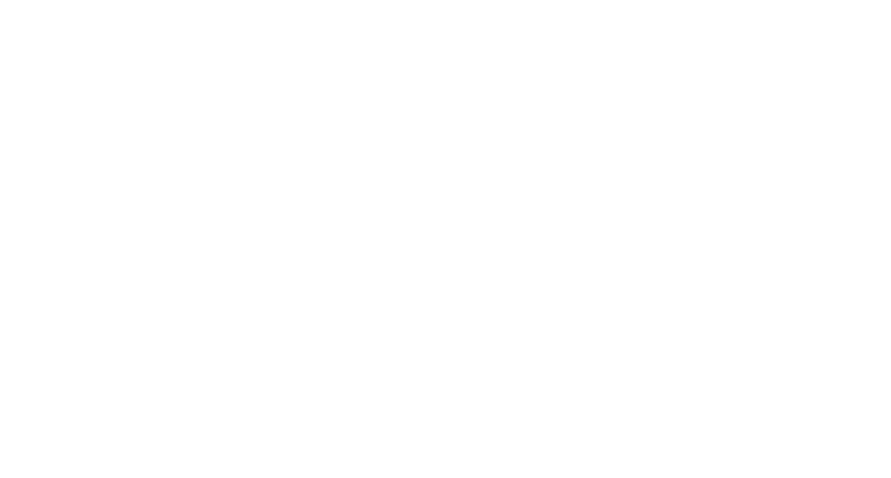
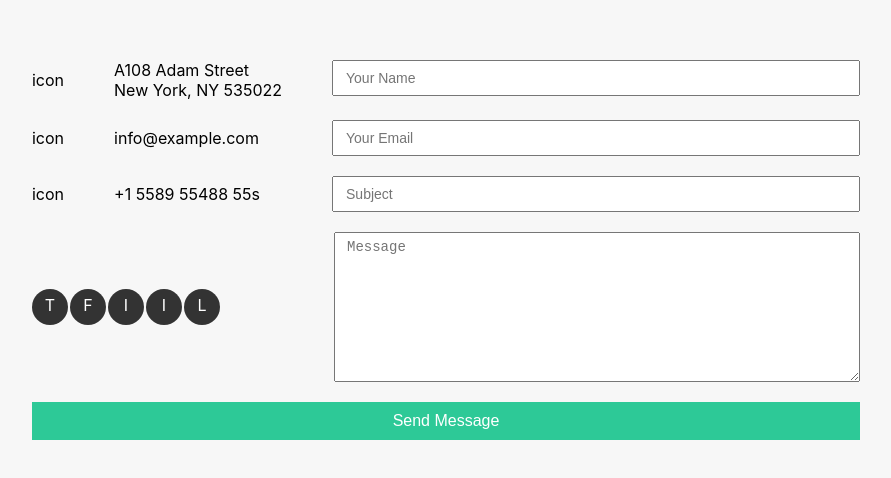
Before and after one commit to GilbyKoloay/Rumkit, a React (Create React App) app: page / in a window 1280 px wide. Shown: the part 5392-5870 px from the top of the page, without its empty margins (194-1085 px from the left). Before the commit the page ends 4992 px from the top, so only its background shows below. Built offline with nearby package versions, Linux system fonts and the light colour scheme; grey boxes are pictures that could not be loaded.

Commit message:
finished contact section

```diff
--- a/src/sections/Contact/index.js
+++ b/src/sections/Contact/index.js
@@ -1,14 +1,78 @@
+import { useState } from 'react';
+
 // styles
 import '../../App.css';
 import './style.css';
 
 
 
+const Input = ({ label, icon='icon', type='input', placeholder, value, onChange }) => {
+  return (
+    <div className='input'>
+      <div className='labels-wrapper'>
+        <div className='icon'>{icon}</div>
+        <div className='label'>{label}</div>
+      </div>
+      {(type === 'input')
+        ? <input
+            type='text'
+            placeholder={placeholder}
+            value={value}
+            onChange={e => onChange(e.target.value)}
+          />
+        : (type === 'textarea') && (
+          <textarea placeholder={placeholder} onChange={e => onChange(e.target.value)}>{value}</textarea>
+        )
+      }
+    </div>
+  );
+};
+
+const FormMessageIcons = () => {
+  return (
+    <div className='message-icons-wrapper'>
+      <div className='message-icon'>T</div>
+      <div className='message-icon'>F</div>
+      <div className='message-icon'>I</div>
+      <div className='message-icon'>I</div>
+      <div className='message-icon'>L</div>
+    </div>
+  );
+};
+
+
+
 export default function Contact() {
+  const [name, setName] = useState('');
+  const [email, setEmail] = useState('');
+  const [subject, setSubject] = useState('');
+  const [message, setMessage] = useState('');
+
+
+
+  function formSubmitHandler(e) {
+    e.preventDefault();
+
+    console.log(`name = ${name} | email = ${email} | subject = ${subject} | message = ${message}`);
+  }
+
+
+
   return (
     <section id='section-contact' className='section'>
       <div className='section-title'>CONTACT</div>
       <div className='section-paragraph'>Sed ut perspiciatis unde omnis iste natus error sit voluptatem accusantium doloremque</div>
+      <iframe
+        title='contact-iframe'
+        src='https://www.google.com/maps/embed?pb=!1m18!1m12!1m3!1d22864.11283411948!2d-73.96468908098944!3d40.630720240038435!2m3!1f0!2f0!3f0!3m2!1i1024!2i768!4f13.1!3m3!1m2!1s0x89c24fa5d33f083b%3A0xc80b8f06e177fe62!2sNew+York%2C+NY%2C+USA!5e0!3m2!1sen!2sbg!4v1540447494452'
+      />
+      <form>
+        <Input label={<>A108 Adam Street<br />New York, NY 535022</>} placeholder='Your Name' value={name} onChange={setName} />
+        <Input label='info@example.com' placeholder='Your Email' value={email} onChange={setEmail} />
+        <Input label='+1 5589 55488 55s' placeholder='Subject' value={subject} onChange={setSubject} />
+        <Input icon={<FormMessageIcons />} type='textarea' placeholder='Message' value={message} onChange={setMessage} />
+        <button onClick={e => formSubmitHandler(e)}>Send Message</button>
+      </form>
     </section>
   );
 };
--- a/src/sections/Contact/style.css
+++ b/src/sections/Contact/style.css
@@ -4,3 +4,89 @@
   padding: 80px 0 40px 0;
   background-color: #f7f7f7;
 }
+
+#section-contact iframe {
+  margin-top: 70px;
+  border: 0;
+  height: 380px;
+  width: 100%;
+}
+
+#section-contact form {
+  display: flex;
+  flex-direction: column;
+  margin-top: 50px;
+}
+
+#section-contact form .input {
+  display: flex;
+  flex-direction: row;
+  justify-content: space-between;
+  margin-top: 20px;
+}
+#section-contact form .input:first-child {
+  margin-top: 0;
+}
+
+#section-contact form .input .labels-wrapper {
+  display: flex;
+  flex-direction: row;
+  align-items: center;
+}
+
+#section-contact form .input .labels-wrapper .icon {
+  margin-right: 50px;
+}
+
+#section-contact form .input input,
+#section-contact form .input textarea {
+  width: 500px;
+  font-size: 14px;
+  padding: .375rem .75rem
+}
+
+#section-contact form .input input {
+  margin-left: 50px;
+  height: 20px;
+}
+
+#section-contact form .input textarea {
+  height: 136px;
+}
+
+#section-contact form .input .message-icons-wrapper {
+  display: flex;
+}
+
+#section-contact form .input .message-icons-wrapper .message-icon {
+  margin-left: 2px;
+  height: 24px;
+  width: 24px;
+  text-align: center;
+  vertical-align: middle;
+  padding: 6px;
+  border-radius: 100%;
+  background-color: #333333;
+  color: #FFFFFF;
+}
+#section-contact form .input .message-icons-wrapper .message-icon:first-child {
+  margin-left: 0;
+}
+#section-contact form .input .message-icons-wrapper .message-icon:hover {
+  cursor: pointer;
+  background-color: #2DC997;
+}
+
+#section-contact form button {
+  margin-top: 20px;
+  font-size: 1rem;
+  background-color: #2DC997;
+  border: 0;
+  padding: 10px 24px;
+  color: #FFFFFF;
+  transition: 0.4s;
+}
+#section-contact form button:hover {
+  background-color: #3EDAA8;
+  cursor: pointer;
+}
```
